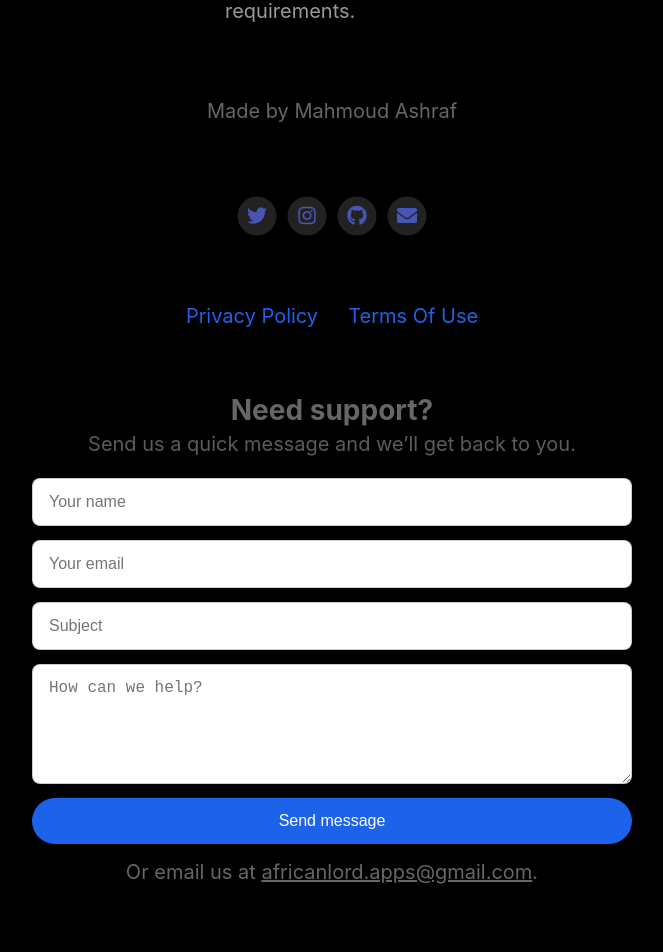
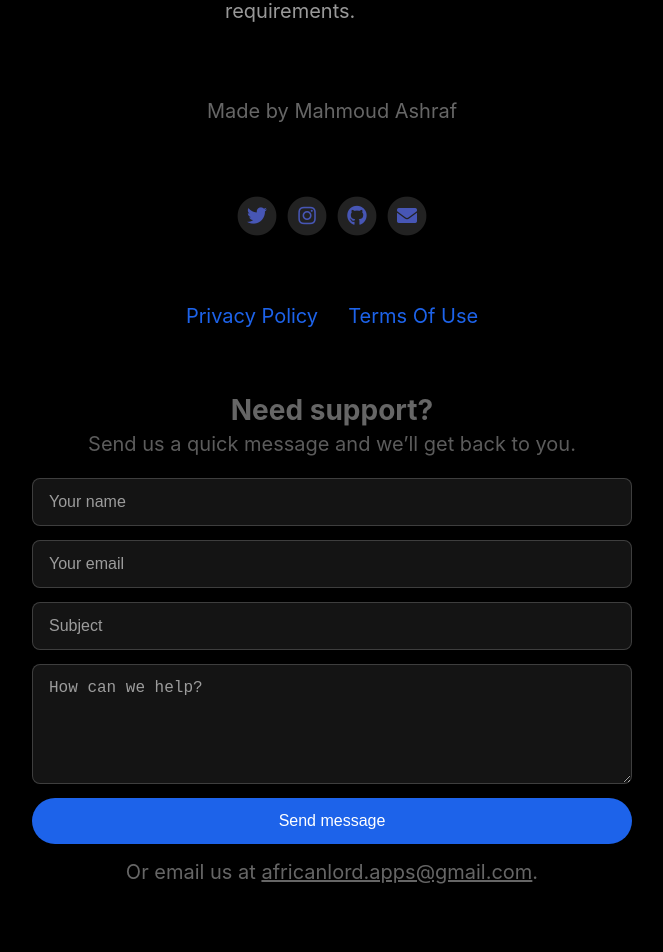
Before and after one commit to mahmoudashraf93/job-hunter-landing, a Jekyll site: the page built from index.html, in a window 1280 px wide. Shown: the part 1236-2188 px from the top of the page, without its empty margins (308-971 px from the left). Built offline with Jekyll 4.4.1, drawn with Linux system fonts in a browser that asks for light colours; nearby versions of some CDN libraries.

Commit message:
Darken support form styling

```diff
--- a/_sass/layout.scss
+++ b/_sass/layout.scss
@@ -680,9 +680,9 @@ footer {
 	width: 100%;
 	padding: 14px 16px;
 	border-radius: 8px;
-	border: 1px solid rgba(0, 0, 0, 0.2);
-	background-color: #ffffff;
-	color: #111111;
+	border: 1px solid rgba(255, 255, 255, 0.18);
+	background-color: #141414;
+	color: #f6f6f6;
 	font-size: 16px;
 }
 
@@ -690,7 +690,12 @@ footer {
 .supportFormFields textarea:focus {
 	border-color: $accent-color;
 	outline: none;
-	box-shadow: 0 0 0 2px rgba(0, 0, 0, 0.08);
+	box-shadow: 0 0 0 2px rgba(255, 255, 255, 0.08);
+}
+
+.supportFormFields input::placeholder,
+.supportFormFields textarea::placeholder {
+	color: rgba(246, 246, 246, 0.6);
 }
 
 .supportButton {
@@ -704,7 +709,7 @@ footer {
 }
 
 .supportButton:hover {
-	filter: brightness(0.95);
+	filter: brightness(1.05);
 }
 
 .supportEmail {
```
